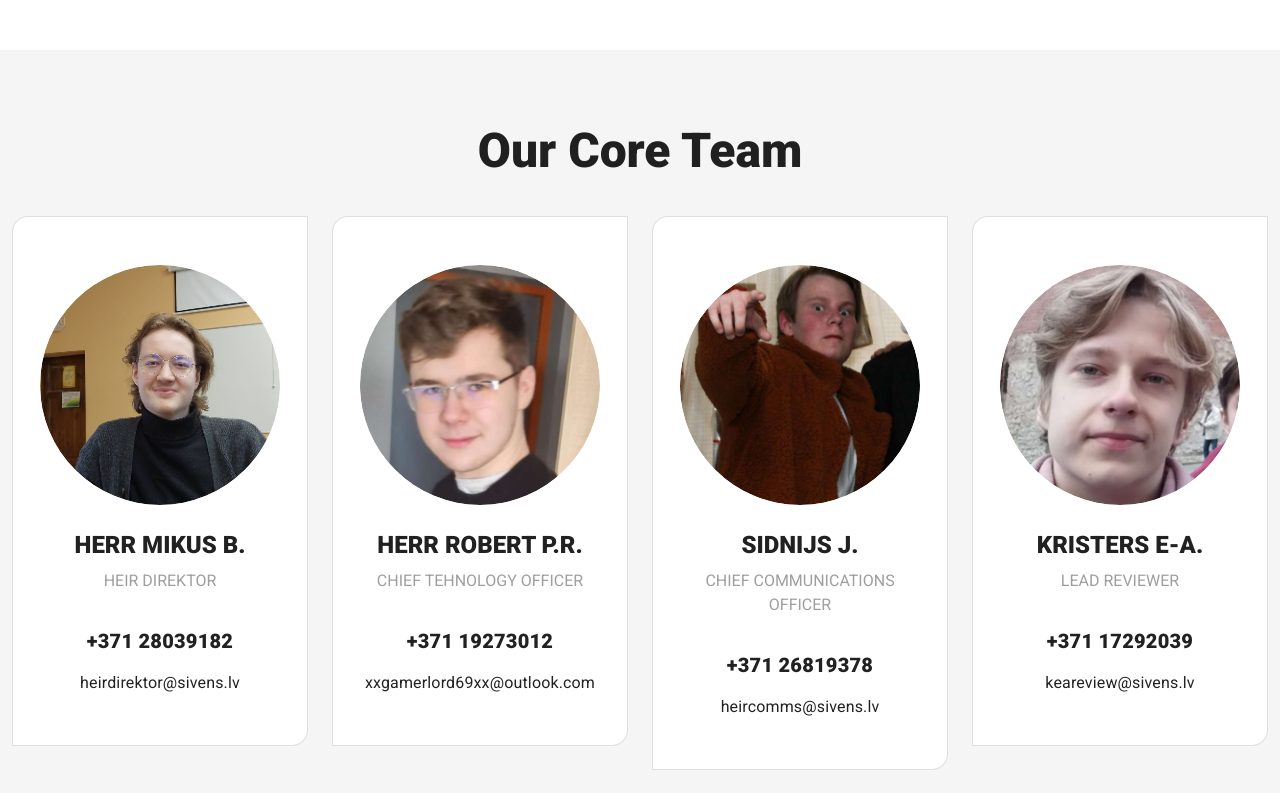
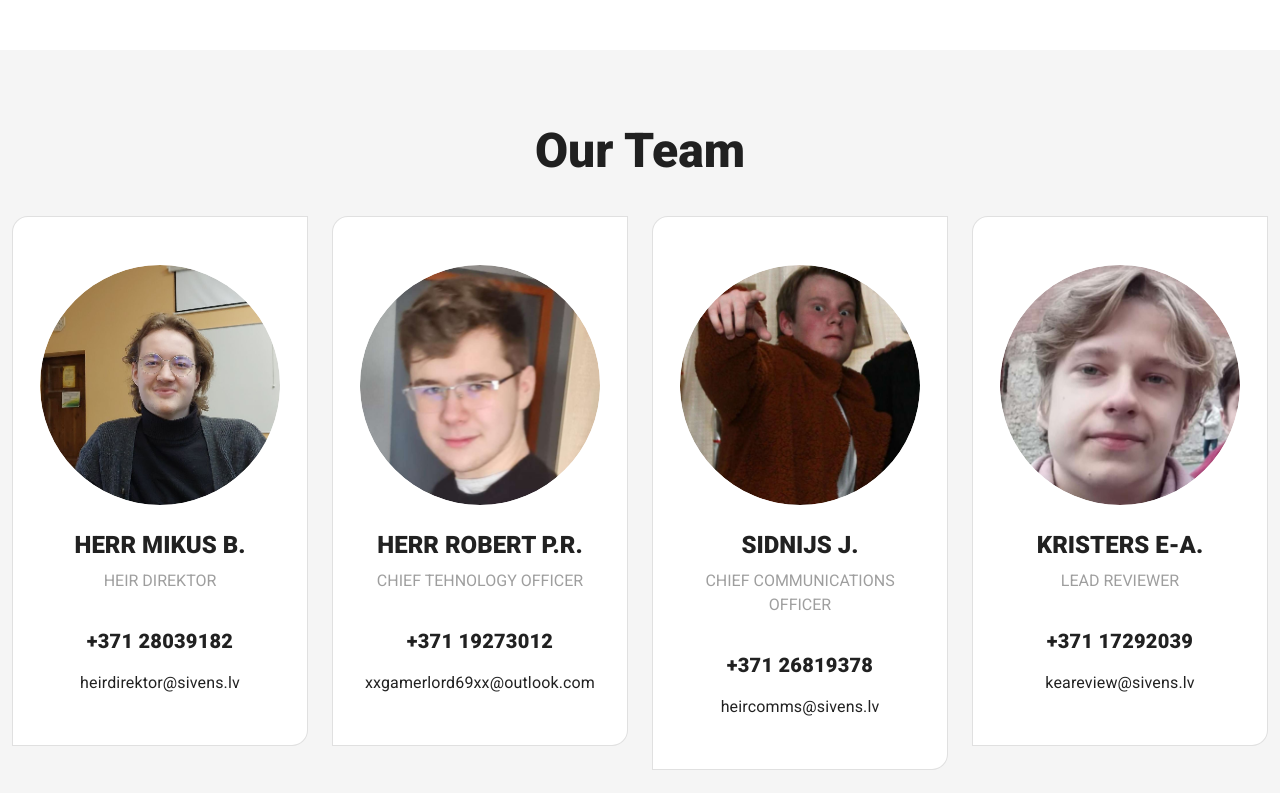
Before and after one commit to Oxymina/Sivens, a Nuxt app in the folder Sivens.lv2/: page /about in a window 1280 px wide. Shown: the part 880-1673 px from the top of the page. Built offline with nearby package versions, Linux system fonts and the light colour scheme.

Commit message:
more minor fix

```diff
--- a/Sivens.lv2/components/sections/Team.vue
+++ b/Sivens.lv2/components/sections/Team.vue
@@ -7,7 +7,7 @@
       <v-row>
         <v-col>
           <h2 class="text-h4 text-sm-h3 text-capitalize font-weight-black mb-4">
-            Our Core Team
+            Our Team
           </h2>
         </v-col>
       </v-row>
```
Also changed, not shown: 1 other file (tests, documents, lock files or other folders).
